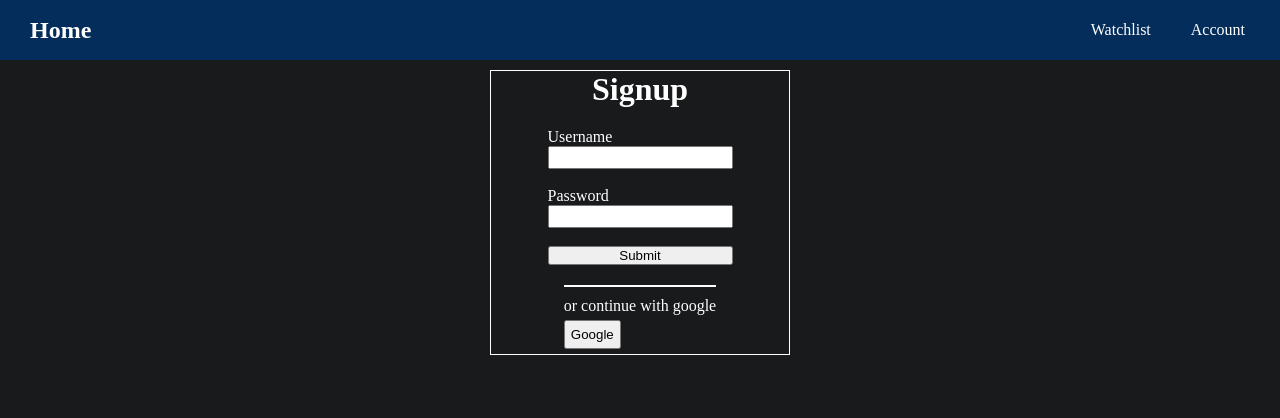
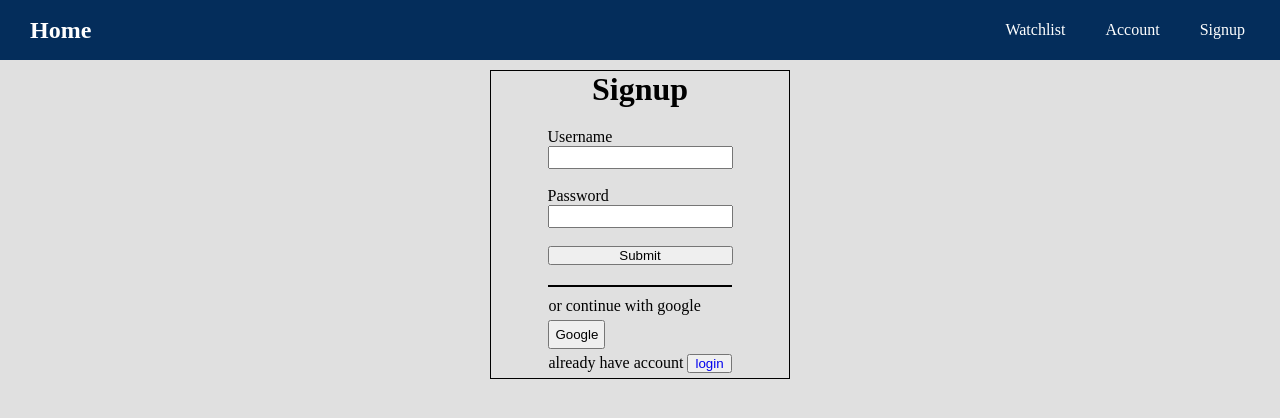
Before and after one commit to max027/Crypto-tracker, a React (Vite) app: page /signup in a window 1280 px wide. Shown: the top 418 px of the page. Built offline with nearby package versions, Linux system fonts and the light colour scheme.

Commit message:
modifiy home page

```diff
--- /dev/null
+++ b/src/components/Home.css
@@ -0,0 +1,9 @@
+.list-item{
+  width: 100%;
+  display: flex;
+  justify-content:space-between;
+  font-size:large;
+  gap:10px;
+  list-style-type: none;
+  margin-top:10px;
+}
--- a/src/components/Home.jsx
+++ b/src/components/Home.jsx
@@ -1,5 +1,44 @@
+import "./Home.css";
+import { useEffect ,useState} from "react";
+
 export default function Home() {
- return <div>
-    <h1>THis is Home</h1>
+ const [coins, setcoins] = useState([]);
+  async function fetch_coin() {
+    try {
+      const val=await fetch('https://api.coinlore.net/api/tickers/?limit=10');
+      const data=await val.json();
+      setcoins(data.data);
+    } catch (error) {
+      console.log(error)
+    }
+  }
+
+  useEffect(() => {
+   fetch_coin();
+  }, [])
+
+
+  return <div className="home-conainer">
+    <div className="Home-main">
+    <li className="list-item">
+    <p>name</p>
+    <p>price(usd)</p>
+    <p>percentage change(24h)</p>
+    <p>market cap(usd)</p>
+    </li>
+
+    {
+      coins.map((val)=>{
+        return (
+    <li key={val.id} className="list-item">
+    <p>{val.name}</p>
+    <p>{val.price_usd}</p>
+    <p>{val.percent_change_24h}</p>
+    <p>{val.market_cap_usd}</p>
+    </li>
+    )
+      })
+    }
+    </div>
     </div>
 }
--- a/src/components/Login.css
+++ b/src/components/Login.css
@@ -1,16 +1,15 @@
-
 .Login-container{
   display: flex;
   justify-content:center;
   margin-top:10px;
-  color:white;
+  color:black;
 }
 .Login-main{
   display: flex;
   align-items:center;
   flex-direction:column;
   width: 300px;
-  border: 1px solid white;
+  border: 1px solid black;
 }
 .Login-form{
   margin-top: 10px;
@@ -20,7 +19,7 @@
   padding:10px;
 }
 .dash{
-  border:0.5px solid white;
+  border:0.5px solid black;
   width: 100%;
   margin-bottom:10px;
 }
@@ -32,3 +31,7 @@ form input{
   margin-bottom:5px;
   padding:5px;
 }
+.login-link{
+  text-decoration:none;
+  padding: 6px;
+}
--- a/src/components/Navbar.jsx
+++ b/src/components/Navbar.jsx
@@ -13,6 +13,7 @@ export default function Navbar() {
     <ul  className={nav_class}>
     <li className="Nav-list-item "><Link className="Nav-links" to="/watchlist">Watchlist</Link></li>
     <li className="Nav-list-item "><Link className="Nav-links" to="/account"> Account</Link></li>
+    <li className="Nav-list-item "><Link className="Nav-links" to="/signup"> Signup</Link></li>
     </ul>
     <div className="Nav-icon">
       <svg  onClick={()=>{
--- a/src/components/Signup.jsx
+++ b/src/components/Signup.jsx
@@ -2,6 +2,7 @@ import "./Login.css"
 import { auth } from "../firebase/firebase_app";
 import { createUserWithEmailAndPassword, GoogleAuthProvider, signInWithPopup } from "firebase/auth";
 import { useState} from "react";
+import { Link } from "react-router";
 export default function Signup() {
   const [username, setusername] = useState('');
   const [password, setpassword] = useState('');
@@ -41,6 +42,7 @@ export default function Signup() {
     <div className="dash"/>
     <p>or continue with google</p>
     <button className="login-google" onClick={google_submit}>Google</button>
+    <p style={{marginBottom:"5px"}}>already have account <button> <Link className="login-link login-google" to="/login">login</Link></button></p>
     </div>
     </div>
     </div>
--- a/src/index.css
+++ b/src/index.css
@@ -11,5 +11,5 @@
  html,body{
    height: 100%;
    width: 100%;
-   background-color:rgb(24, 26, 27);
+   background-color:#e0e0e0;
  }
```
